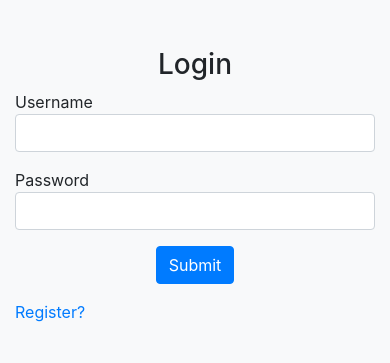
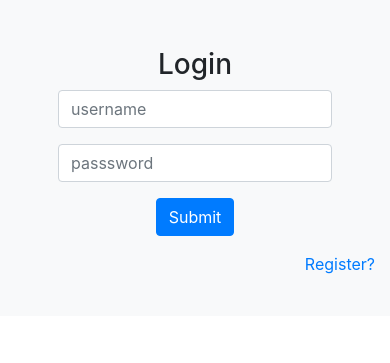
Before and after one commit to pabalca/chat, a Flask app: page /login/ in a window 390 px wide. Shown: the top 363 px of the page. Run offline with Flask 2, Linux system fonts and the light colour scheme; some libraries are stand-ins or nearby versions.

Commit message:
improve login page

```diff
--- a/chat/templates/login.html
+++ b/chat/templates/login.html
@@ -10,16 +10,16 @@
 <main>
   <h3 class="text-center pt-5">Login</h3>
   <div id="login-row" class="row justify-content-center align-items-center">
-    <div id="login-box" class="col-md-6">
+    <div id="login-box" class="col-xs-3">
       <form method="post">
       {{ form.hidden_tag() }}
-      Username<div class="form-group">{{ form['username'](class='form-control') }}</div>
-      Password<div class="form-group">{{ form['challenge'](class='form-control') }}</div>
-      <div class="form-group text-center">{{ form['submit'](class='btn btn-primary center') }}</div>
+      <div class="form-group">{{ form['username'](class='form-control', placeholder='username') }}</div>
+      <div class="form-group">{{ form['challenge'](class='form-control', placeholder='passsword') }}</div>
+      <div class="form-group text-center">{{ form['submit'](class='btn btn-primary') }}</div>
       </form>
     </div>
   </div>
-<p><a href="{{ url_for('register') }}">Register?</a><p>
+<p class="text-right"><a href="{{ url_for('register') }}">Register?</a><p>
 <br>
 </main>
 
```
